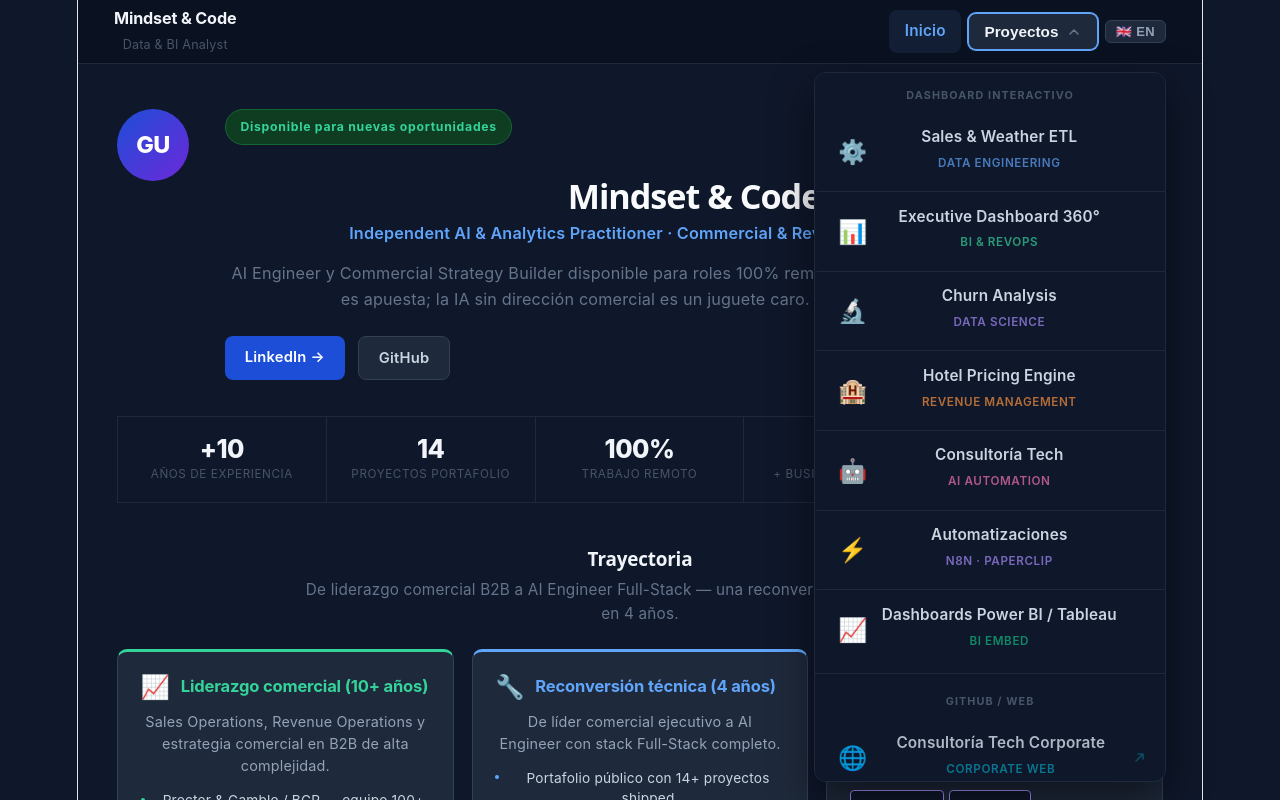
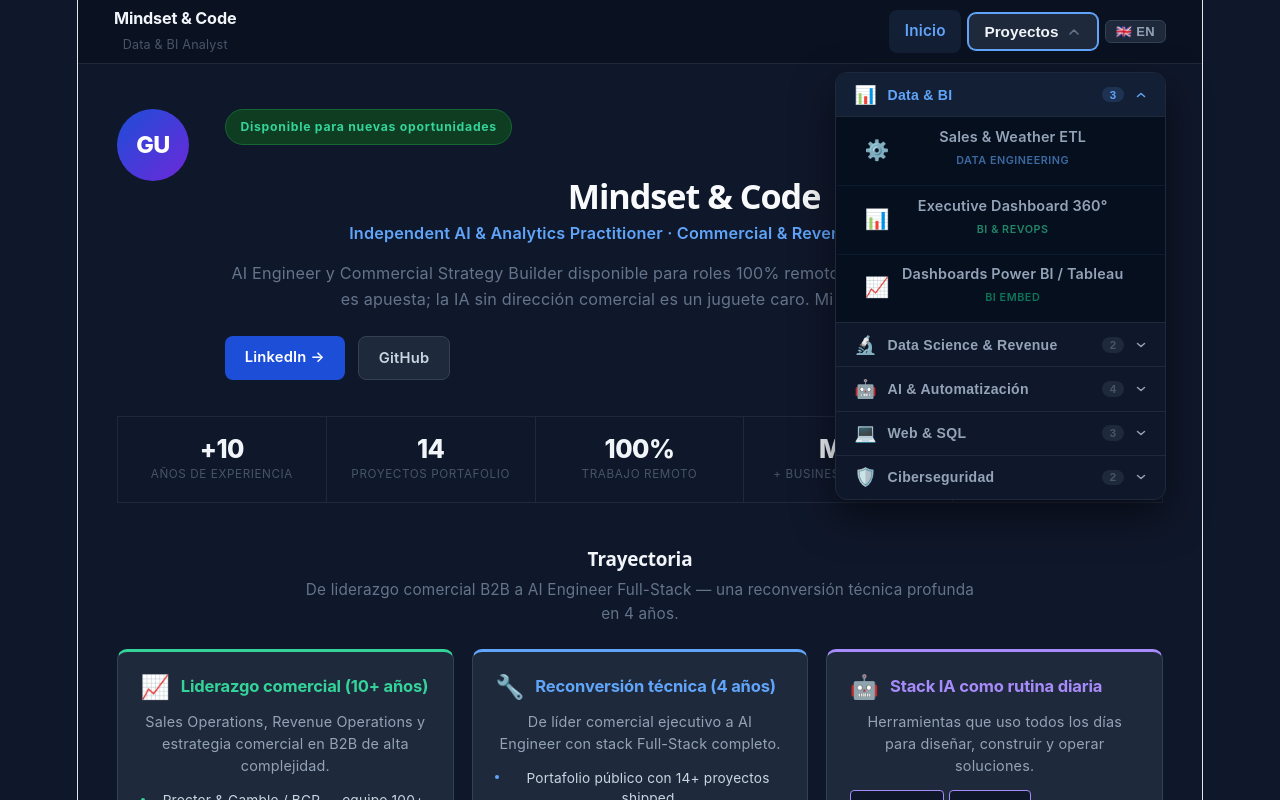
Before and after one commit to mindset-code/project-portfolio, a React (Vite) app: page / in a window 1280 px wide. Both pictures are taken after a click on the button "Proyectos". Shown: the top 800 px of the page. Built offline with nearby package versions, Linux system fonts and the light colour scheme.

Commit message:
feat(navbar): accordion de categorías con subcategorías colapsables

```diff
--- a/src/App.css
+++ b/src/App.css
@@ -141,109 +141,122 @@
   to   { opacity: 1; transform: translateY(0); }
 }
 
-.nav-dropdown-item {
-  display: flex;
-  align-items: center;
-  gap: 0.8rem;
-  padding: 0.85rem 1.1rem;
+/* ── Categoria accordion ── */
+.nav-cat { border-bottom: 1px solid #1e293b; }
+.nav-cat:last-child { border-bottom: none; }
+
+.nav-cat-header {
+  display: flex;
+  align-items: center;
+  gap: 0.6rem;
+  width: 100%;
+  padding: 0.7rem 1rem;
+  background: none;
+  border: none;
+  cursor: pointer;
+  transition: background 0.12s;
+  text-align: left;
+  color: #94a3b8;
+}
+
+.nav-cat-header:hover {
+  background: #131f35;
+}
+
+.nav-cat-header--open {
+  color: var(--cat-color, #60a5fa);
+  background: #131f35;
+}
+
+.nav-cat-icon { font-size: 1rem; line-height: 1; flex-shrink: 0; }
+
+.nav-cat-label {
+  font-size: 0.78rem;
+  font-weight: 700;
+  letter-spacing: 0.02em;
+  flex: 1;
+}
+
+.nav-cat-header--open .nav-cat-label { color: var(--cat-color, #60a5fa); }
+
+.nav-cat-count {
+  font-size: 0.64rem;
+  font-weight: 600;
+  color: #475569;
+  background: #1e293b;
+  border-radius: 99px;
+  padding: 0.1rem 0.45rem;
+}
+
+.nav-cat-header--open .nav-cat-count {
+  background: color-mix(in srgb, var(--cat-color, #60a5fa) 15%, transparent);
+  color: var(--cat-color, #60a5fa);
+}
+
+.nav-cat-arrow {
+  flex-shrink: 0;
+  transition: transform 0.18s;
+}
+
+.nav-cat-header--open .nav-cat-arrow { transform: rotate(180deg); }
+
+/* ── Sub-items ── */
+.nav-cat-items {
+  background: #060f1e;
+  border-top: 1px solid #1e293b;
+}
+
+.nav-subitem {
+  display: flex;
+  align-items: center;
+  gap: 0.7rem;
+  padding: 0.6rem 1rem 0.6rem 1.4rem;
   text-decoration: none;
   border-left: 3px solid transparent;
   transition: background 0.12s, border-color 0.12s;
 }
 
-.nav-dropdown-item + .nav-dropdown-item {
-  border-top: 1px solid #1e293b;
-}
-
-.nav-dropdown-item:hover {
-  background: #1e293b;
-}
-
-.nav-dropdown-item--active {
-  background: #131f35;
+.nav-subitem + .nav-subitem { border-top: 1px solid #0d1b2e; }
+
+.nav-subitem:hover { background: #0f1f38; }
+
+.nav-subitem--active {
+  background: #0f1f38;
   border-left-color: var(--item-color, #60a5fa);
 }
 
-.nav-item-icon {
-  font-size: 1.3rem;
-  line-height: 1;
-  flex-shrink: 0;
-}
-
-.nav-item-text {
-  display: flex;
-  flex-direction: column;
-  gap: 0.2rem;
-  flex: 1;
-}
-
-.nav-item-label {
-  font-size: 0.85rem;
-  font-weight: 600;
-  color: #cbd5e1;
+.nav-subitem-icon { font-size: 1.1rem; line-height: 1; flex-shrink: 0; }
+
+.nav-subitem-text { display: flex; flex-direction: column; gap: 0.15rem; flex: 1; }
+
+.nav-subitem-label {
+  font-size: 0.8rem;
+  font-weight: 600;
+  color: #94a3b8;
   line-height: 1.2;
   transition: color 0.12s;
 }
 
-.nav-dropdown-item:hover   .nav-item-label,
-.nav-dropdown-item--active .nav-item-label {
-  color: #f8fafc;
-}
-
-.nav-item-badge {
-  font-size: 0.65rem;
+.nav-subitem:hover .nav-subitem-label,
+.nav-subitem--active .nav-subitem-label { color: #f1f5f9; }
+
+.nav-subitem-badge {
+  font-size: 0.6rem;
   font-weight: 600;
   text-transform: uppercase;
   letter-spacing: 0.05em;
-  opacity: 0.7;
-}
-
-.nav-dropdown-item--active .nav-item-badge {
-  opacity: 1;
-}
-
-.nav-item-check {
+  opacity: 0.6;
+}
+
+.nav-subitem--active .nav-subitem-badge { opacity: 1; }
+
+.nav-subitem-check {
   flex-shrink: 0;
   opacity: 0;
   transition: opacity 0.12s;
 }
 
-.nav-dropdown-item--active .nav-item-check {
-  opacity: 1;
-}
-
-.nav-item-ext {
-  flex-shrink: 0;
-  opacity: 0.4;
-  transition: opacity 0.12s;
-}
-
-.nav-dropdown-item:hover .nav-item-ext {
-  opacity: 0.8;
-}
-
-.nav-dropdown-divider {
-  height: 1px;
-  background: #1e293b;
-  margin: 0.25rem 0;
-}
-
-.nav-dropdown-section-label {
-  font-size: 0.6rem;
-  font-weight: 700;
-  text-transform: uppercase;
-  letter-spacing: 0.1em;
-  color: #475569;
-  padding: 0.55rem 1.1rem 0.2rem;
-}
-
-.nav-dropdown-item--external {
-  opacity: 0.85;
-}
-
-.nav-dropdown-item--external:hover {
-  opacity: 1;
-}
+.nav-subitem--active .nav-subitem-check { opacity: 1; }
 
 @media (max-width: 640px) {
   .navbar { padding: 0 1rem; }
--- a/src/components/Navbar.jsx
+++ b/src/components/Navbar.jsx
@@ -2,28 +2,69 @@
 import { NavLink } from 'react-router-dom'
 import { useLang } from '../contexts/LangContext'
 
-const INTERNAL = [
-  { to: '/etl',         label: 'Sales & Weather ETL',           badge: 'Data Engineering',   icon: '⚙️', color: '#60a5fa' },
-  { to: '/executive',   label: 'Executive Dashboard 360°',      badge: 'BI & RevOps',        icon: '📊', color: '#34d399' },
-  { to: '/churn',       label: 'Churn Analysis',                badge: 'Data Science',       icon: '🔬', color: '#a78bfa' },
-  { to: '/hotel',       label: 'Hotel Pricing Engine',          badge: 'Revenue Management', icon: '🏨', color: '#fb923c' },
-  { to: '/ia-digox',    label: 'Consultoría Tech',              badge: 'AI Automation',      icon: '🤖', color: '#f472b6' },
-  { to: '/automations', label: 'Automatizaciones',              badge: 'n8n · Paperclip',    icon: '⚡', color: '#a78bfa' },
-  { to: '/dashboards',  label: 'Dashboards Power BI / Tableau', badge: 'BI Embed',           icon: '📈', color: '#10b981' },
+const CATEGORIES = [
+  {
+    label: 'Data & BI',
+    icon: '📊',
+    color: '#60a5fa',
+    items: [
+      { to: '/etl',        label: 'Sales & Weather ETL',           badge: 'Data Engineering', icon: '⚙️', color: '#60a5fa', ext: false },
+      { to: '/executive',  label: 'Executive Dashboard 360°',      badge: 'BI & RevOps',      icon: '📊', color: '#34d399', ext: false },
+      { to: '/dashboards', label: 'Dashboards Power BI / Tableau', badge: 'BI Embed',         icon: '📈', color: '#10b981', ext: false },
+    ],
+  },
+  {
+    label: 'Data Science & Revenue',
+    icon: '🔬',
+    color: '#a78bfa',
+    items: [
+      { to: '/churn', label: 'Churn Analysis',       badge: 'Data Science',       icon: '🔬', color: '#a78bfa', ext: false },
+      { to: '/hotel', label: 'Hotel Pricing Engine', badge: 'Revenue Management', icon: '🏨', color: '#fb923c', ext: false },
+    ],
+  },
+  {
+    label: 'AI & Automatización',
+    icon: '🤖',
+    color: '#f472b6',
+    items: [
+      { to: '/ia-digox',    label: 'Consultoría Tech',            badge: 'AI Automation',  icon: '🤖', color: '#f472b6', ext: false },
+      { to: '/automations', label: 'Automatizaciones',            badge: 'n8n · Paperclip', icon: '⚡', color: '#8b5cf6', ext: false },
+      { to: 'https://consultoria-tech.web.app',              label: 'Consultoría Tech Corporate', badge: 'Corporate Web',  icon: '🌐', color: '#06b6d4', ext: true },
+      { to: 'https://github.com/mindset-code/agentforge',   label: 'AgentForge',                 badge: 'SaaS · AI',      icon: '🏗️', color: '#6366f1', ext: true },
+    ],
+  },
+  {
+    label: 'Web & SQL',
+    icon: '💻',
+    color: '#fbbf24',
+    items: [
+      { to: 'https://github.com/mindset-code/project-sales-optimization-sql',  label: 'Sales Optimization SQL',   badge: 'SQL & BI',        icon: '🗄️', color: '#38bdf8', ext: true },
+      { to: 'https://github.com/mindset-code/project-revenue-management-web',  label: 'Revenue Management Web',   badge: 'Web Development', icon: '💡', color: '#fbbf24', ext: true },
+      { to: 'https://github.com/mindset-code/project-portfolio',               label: 'Portafolio Profesional',   badge: 'React · Firebase', icon: '🗂️', color: '#94a3b8', ext: true },
+    ],
+  },
+  {
+    label: 'Ciberseguridad',
+    icon: '🛡️',
+    color: '#ef4444',
+    items: [
+      { to: 'https://github.com/mindset-code/project-security-log-analysis',  label: 'Security Log Analysis', badge: 'Ciberseguridad', icon: '🛡️', color: '#ef4444', ext: true },
+      { to: 'https://github.com/mindset-code/project-vulnerability-scanner',  label: 'Vulnerability Scanner', badge: 'Ciberseguridad', icon: '🔍', color: '#f97316', ext: true },
+    ],
+  },
 ]
 
-const EXTERNAL = [
-  { to: 'https://consultoria-tech.web.app',                                 label: 'Consultoría Tech Corporate', badge: 'Corporate Web',      icon: '🌐', color: '#06b6d4' },
-  { to: 'https://github.com/mindset-code/project-sales-optimization-sql',  label: 'Sales Optimization SQL',     badge: 'SQL & BI',           icon: '🗄️', color: '#38bdf8' },
-  { to: 'https://github.com/mindset-code/project-revenue-management-web',  label: 'Revenue Management Web',     badge: 'Web Development',    icon: '💡', color: '#fbbf24' },
-  { to: 'https://github.com/mindset-code/project-security-log-analysis',   label: 'Security Log Analysis',      badge: 'Ciberseguridad',     icon: '🛡️', color: '#ef4444' },
-  { to: 'https://github.com/mindset-code/project-vulnerability-scanner',   label: 'Vulnerability Scanner',      badge: 'Ciberseguridad',     icon: '🔍', color: '#f97316' },
-  { to: 'https://github.com/mindset-code/project-portfolio',               label: 'Portafolio Profesional',     badge: 'React · Firebase',   icon: '🗂️', color: '#94a3b8' },
-  { to: 'https://github.com/mindset-code/agentforge',                      label: 'AgentForge',                 badge: 'SaaS · AI Agents',   icon: '🏗️', color: '#6366f1' },
-]
+function ExtIcon({ color }) {
+  return (
+    <svg width="10" height="10" viewBox="0 0 10 10" fill="none" style={{ flexShrink: 0, opacity: 0.5 }}>
+      <path d="M1.5 8.5L8.5 1.5M8.5 1.5H3.5M8.5 1.5V6.5" stroke={color} strokeWidth="1.5" strokeLinecap="round" strokeLinejoin="round"/>
+    </svg>
+  )
+}
 
 export default function Navbar() {
   const [open, setOpen] = useState(false)
+  const [expanded, setExpanded] = useState(new Set([0]))
   const ref = useRef(null)
   const { lang, toggleLang } = useLang()
 
@@ -34,6 +75,14 @@
     document.addEventListener('mousedown', handler)
     return () => document.removeEventListener('mousedown', handler)
   }, [])
+
+  function toggleCat(i) {
+    setExpanded(prev => {
+      const next = new Set(prev)
+      next.has(i) ? next.delete(i) : next.add(i)
+      return next
+    })
+  }
 
   return (
     <nav className="navbar" ref={ref}>
@@ -69,50 +118,67 @@
 
       {open && (
         <div className="nav-dropdown">
-          <div className="nav-dropdown-section-label">Dashboard interactivo</div>
-          {INTERNAL.map(({ to, label, badge, icon, color }) => (
-            <NavLink
-              key={to}
-              to={to}
-              className={({ isActive }) =>
-                `nav-dropdown-item${isActive ? ' nav-dropdown-item--active' : ''}`
-              }
-              style={({ isActive }) => isActive ? { '--item-color': color } : {}}
-              onClick={() => setOpen(false)}
+          {CATEGORIES.map((cat, i) => {
+            const isOpen = expanded.has(i)
+            return (
+              <div key={cat.label} className="nav-cat">
+                <button
+                  className={`nav-cat-header${isOpen ? ' nav-cat-header--open' : ''}`}
+                  style={{ '--cat-color': cat.color }}
+                  onClick={() => toggleCat(i)}
                 >
-              <span className="nav-item-icon">{icon}</span>
-              <div className="nav-item-text">
-                <span className="nav-item-label">{label}</span>
-                <span className="nav-item-badge" style={{ color }}>{badge}</span>
-              </div>
-              <svg className="nav-item-check" width="14" height="14" viewBox="0 0 14 14" fill="none">
-                <path d="M2.5 7l3.5 3.5 5.5-6" stroke={color} strokeWidth="1.8" strokeLinecap="round" strokeLinejoin="round"/>
+                  <span className="nav-cat-icon">{cat.icon}</span>
+                  <span className="nav-cat-label">{cat.label}</span>
+                  <span className="nav-cat-count">{cat.items.length}</span>
+                  <svg className="nav-cat-arrow" width="12" height="12" viewBox="0 0 12 12" fill="none">
+                    <path d="M2.5 4.5l3.5 3 3.5-3" stroke="currentColor" strokeWidth="1.5" strokeLinecap="round" strokeLinejoin="round"/>
                   </svg>
-            </NavLink>
-          ))}
+                </button>
 
-          <div className="nav-dropdown-divider" />
-          <div className="nav-dropdown-section-label">GitHub / Web</div>
-          {EXTERNAL.map(({ to, label, badge, icon, color }) => (
+                {isOpen && (
+                  <div className="nav-cat-items">
+                    {cat.items.map(({ to, label, badge, icon, color, ext }) =>
+                      ext ? (
                         <a
                           key={to}
                           href={to}
                           target="_blank"
                           rel="noreferrer"
-              className="nav-dropdown-item nav-dropdown-item--external"
+                          className="nav-subitem"
                           style={{ '--item-color': color }}
                           onClick={() => setOpen(false)}
                         >
-              <span className="nav-item-icon">{icon}</span>
-              <div className="nav-item-text">
-                <span className="nav-item-label">{label}</span>
-                <span className="nav-item-badge" style={{ color }}>{badge}</span>
+                          <span className="nav-subitem-icon">{icon}</span>
+                          <div className="nav-subitem-text">
+                            <span className="nav-subitem-label">{label}</span>
+                            <span className="nav-subitem-badge" style={{ color }}>{badge}</span>
                           </div>
-              <svg className="nav-item-ext" width="11" height="11" viewBox="0 0 11 11" fill="none">
-                <path d="M2 9L9 2M9 2H4M9 2V7" stroke={color} strokeWidth="1.6" strokeLinecap="round" strokeLinejoin="round"/>
+                          <ExtIcon color={color} />
+                        </a>
+                      ) : (
+                        <NavLink
+                          key={to}
+                          to={to}
+                          className={({ isActive }) => `nav-subitem${isActive ? ' nav-subitem--active' : ''}`}
+                          style={({ isActive }) => isActive ? { '--item-color': color } : { '--item-color': color }}
+                          onClick={() => setOpen(false)}
+                        >
+                          <span className="nav-subitem-icon">{icon}</span>
+                          <div className="nav-subitem-text">
+                            <span className="nav-subitem-label">{label}</span>
+                            <span className="nav-subitem-badge" style={{ color }}>{badge}</span>
+                          </div>
+                          <svg width="11" height="11" viewBox="0 0 11 11" fill="none" className="nav-subitem-check">
+                            <path d="M2 5.5l2.5 2.5 4.5-5" stroke={color} strokeWidth="1.6" strokeLinecap="round" strokeLinejoin="round"/>
                           </svg>
-            </a>
-          ))}
+                        </NavLink>
+                      )
+                    )}
+                  </div>
+                )}
+              </div>
+            )
+          })}
         </div>
       )}
     </nav>
```
Lines whose indentation alone changed are shown as unchanged.
